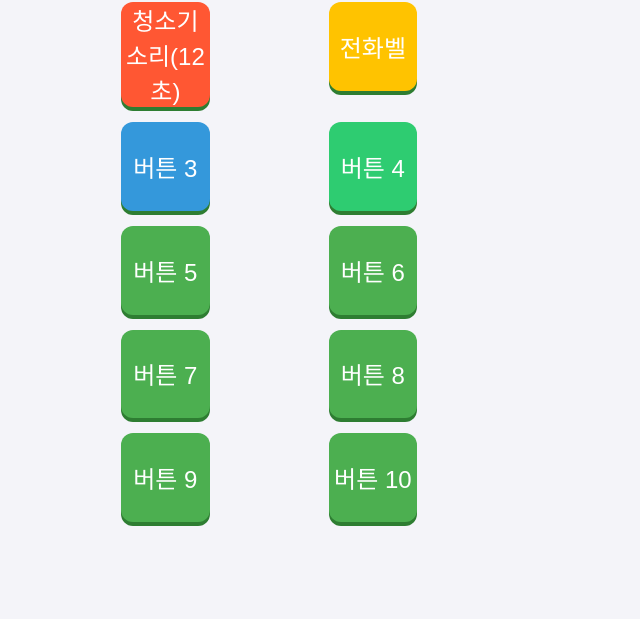
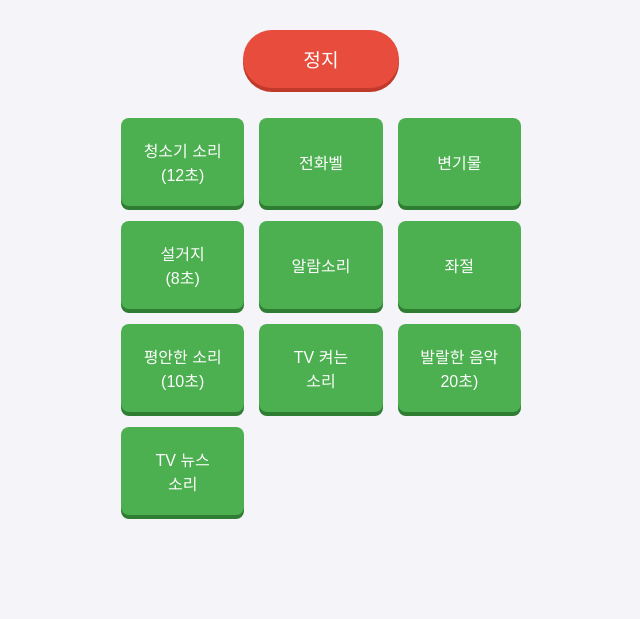
Before and after one commit to Real-Moomin/2025sbch, a plain HTML site: page index.html in a window 1280 px wide. Shown: the part 181-800 px from the top of the page, without its empty margins (319-959 px from the left). Drawn offline with Linux system fonts and the light colour scheme.

Commit message:
Add files via upload
Signed-off-by: Real Moomin <te.euk@navercorp.com>

```diff
--- a/index.html
+++ b/index.html
@@ -8,20 +8,22 @@
 </head>
 <body>
 
-<h1>효과음 버튼</h1>
-
+<h1>누르면 소리가 납니다.</h1>
+<div class="stop-button-container">
+    <button class="stop-button">정지</button>
+</div>
 <div class="button-container">
     <!-- 10개의 버튼 -->
-    <button class="sound-button" data-sound="1">청소기 소리(12초)</button><br><br>
-    <button class="sound-button" data-sound="2">전화벨</button><br><br>
-    <button class="sound-button" data-sound="3">버튼 3</button><br><br>
-    <button class="sound-button" data-sound="4">버튼 4</button><br><br>
-    <button class="sound-button" data-sound="5">버튼 5</button><br><br>
-    <button class="sound-button" data-sound="6">버튼 6</button><br><br>
-    <button class="sound-button" data-sound="7">버튼 7</button><br><br>
-    <button class="sound-button" data-sound="8">버튼 8</button><br><br>
-    <button class="sound-button" data-sound="9">버튼 9</button><br><br>
-    <button class="sound-button" data-sound="10">버튼 10</button><br><br>
+    <button class="sound-button" data-sound="1">청소기 소리<br>(12초)</button>
+    <button class="sound-button" data-sound="2">전화벨</button>
+    <button class="sound-button" data-sound="3">변기물</button>
+    <button class="sound-button" data-sound="4">설거지<br>(8초)</button>
+    <button class="sound-button" data-sound="5">알람소리</button>
+    <button class="sound-button" data-sound="6">좌절</button>
+    <button class="sound-button" data-sound="7">평안한 소리(10초)</button>
+    <button class="sound-button" data-sound="8">TV 켜는<br>소리</button>
+    <button class="sound-button" data-sound="9">발랄한 음악 20초)</button>
+    <button class="sound-button" data-sound="10">TV 뉴스<br> 소리</button>
 </div>
 
 <script src="script.js"></script>
--- a/script.js
+++ b/script.js
@@ -1,5 +1,6 @@
 // 모든 버튼을 선택
 const buttons = document.querySelectorAll('.sound-button');
+let currentAudio = null; // 현재 재생 중인 오디오 객체
 
 // 각 버튼에 클릭 이벤트 추가
 buttons.forEach(button => {
@@ -11,6 +12,23 @@ buttons.forEach(button => {
 
 // 사운드 재생 함수
 function playSound(number) {
-    const sound = new Audio(`./sounds/sound${number}.mp3`);
-    sound.play();
+    // 기존에 재생 중인 사운드를 정지
+    if (currentAudio) {
+        currentAudio.pause();
+        currentAudio.currentTime = 0; // 재생 위치 초기화
+    }
+    // 새 오디오 객체 생성 및 재생
+    currentAudio = new Audio(`./sounds/sound${number}.mp3`);
+    currentAudio.play();
 }
+// 정지 버튼 기능
+const stopButton = document.querySelector('.stop-button');
+stopButton.addEventListener('click', stopAllSounds);
+
+function stopAllSounds() {
+    if (currentAudio) {
+        currentAudio.pause();
+        currentAudio.currentTime = 0; // 사운드 재생 위치를 0으로 초기화
+        currentAudio = null; // 재생 중인 오디오 초기화
+    }
+}
--- a/styles.css
+++ b/styles.css
@@ -1,4 +1,4 @@
-/* 기본 스타일 */
+/* 모바일 친화적 레이아웃 */
 * {
     margin: 0;
     padding: 0;
@@ -23,32 +23,26 @@ h1 {
     color: #333;
 }
 
-/* 버튼 컨테이너 */
 .button-container {
     display: grid;
-    grid-template-columns: repeat(auto-fill, minmax(80px, 1fr));
+    grid-template-columns: repeat(auto-fill, minmax(100px, 1fr));
     gap: 15px;
     width: 90%;
     max-width: 400px;
 }
 
-/* 버튼 스타일 */
 .sound-button {
     background-color: #4CAF50;
     border: none;
     color: white;
-    width: 100%;  /* 버튼의 가로 크기를 그리드 너비에 맞춤 */
-    aspect-ratio: 1 / 1; /* 정사각형 비율 */
-    font-size: 1.5rem;
-    border-radius: 12px; /* 둥근 모서리 */
+    padding: 20px;
+    font-size: 1rem;
+    border-radius: 8px;
     text-align: center;
     transition: all 0.3s;
     box-shadow: 0 4px #2e7d32;
     user-select: none;
     touch-action: manipulation;
-    display: flex;
-    justify-content: center;
-    align-items: center;
 }
 
 .sound-button:active {
@@ -56,24 +50,41 @@ h1 {
     box-shadow: 0 0 #2e7d32;
 }
 
-/* 버튼 색상 변경 */
-.sound-button:nth-child(1) { background-color: #FF5733; } /* 주황색 */
-.sound-button:nth-child(2) { background-color: #33B5FF; } /* 파란색 */
-.sound-button:nth-child(3) { background-color: #8E44AD; } /* 보라색 */
-.sound-button:nth-child(4) { background-color: #FFC300; } /* 노란색 */
-.sound-button:nth-child(5) { background-color: #C70039; } /* 빨간색 */
-.sound-button:nth-child(6) { background-color: #1ABC9C; } /* 청록색 */
-.sound-button:nth-child(7) { background-color: #3498DB; } /* 연파랑 */
-.sound-button:nth-child(8) { background-color: #E74C3C; } /* 다홍색 */
-.sound-button:nth-child(9) { background-color: #F39C12; } /* 오렌지 */
-.sound-button:nth-child(10) { background-color: #2ECC71; } /* 녹색 */
-
 .sound-button:hover {
-    filter: brightness(1.1);
+    background-color: #45a049;
 }
 
 @media (max-width: 600px) {
     .sound-button {
-        font-size: 1rem;
+        padding: 15px;
+        font-size: 0.9rem;
     }
 }
+
+/* 정지 버튼 컨테이너 */
+.stop-button-container {
+    margin-top: 20px;
+}
+
+.stop-button {
+    background-color: #e74c3c;
+    color: white;
+    border: none;
+    border-radius: 50px;
+    padding: 15px 60px;
+    font-size: 1.2rem;
+    text-align: center;
+    box-shadow: 0 4px #c0392b;
+    transition: all 0.3s;
+    width: 100%;
+    margin-bottom: 30px;
+}
+
+.stop-button:hover {
+    filter: brightness(1.1);
+}
+
+.stop-button:active {
+    transform: translateY(4px);
+    box-shadow: 0 0 #c0392b;
+}
```
Also changed, not shown: 8 other files.
